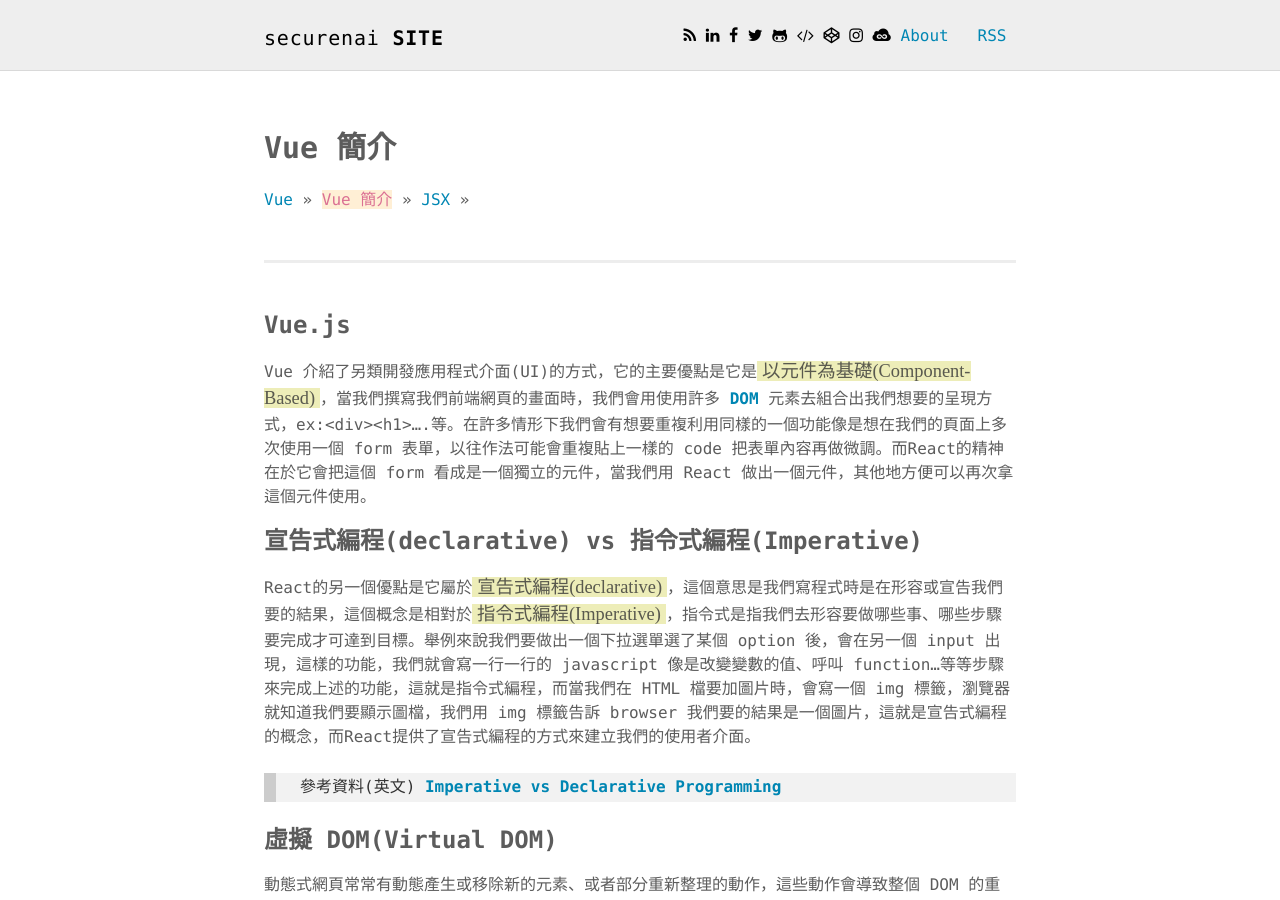
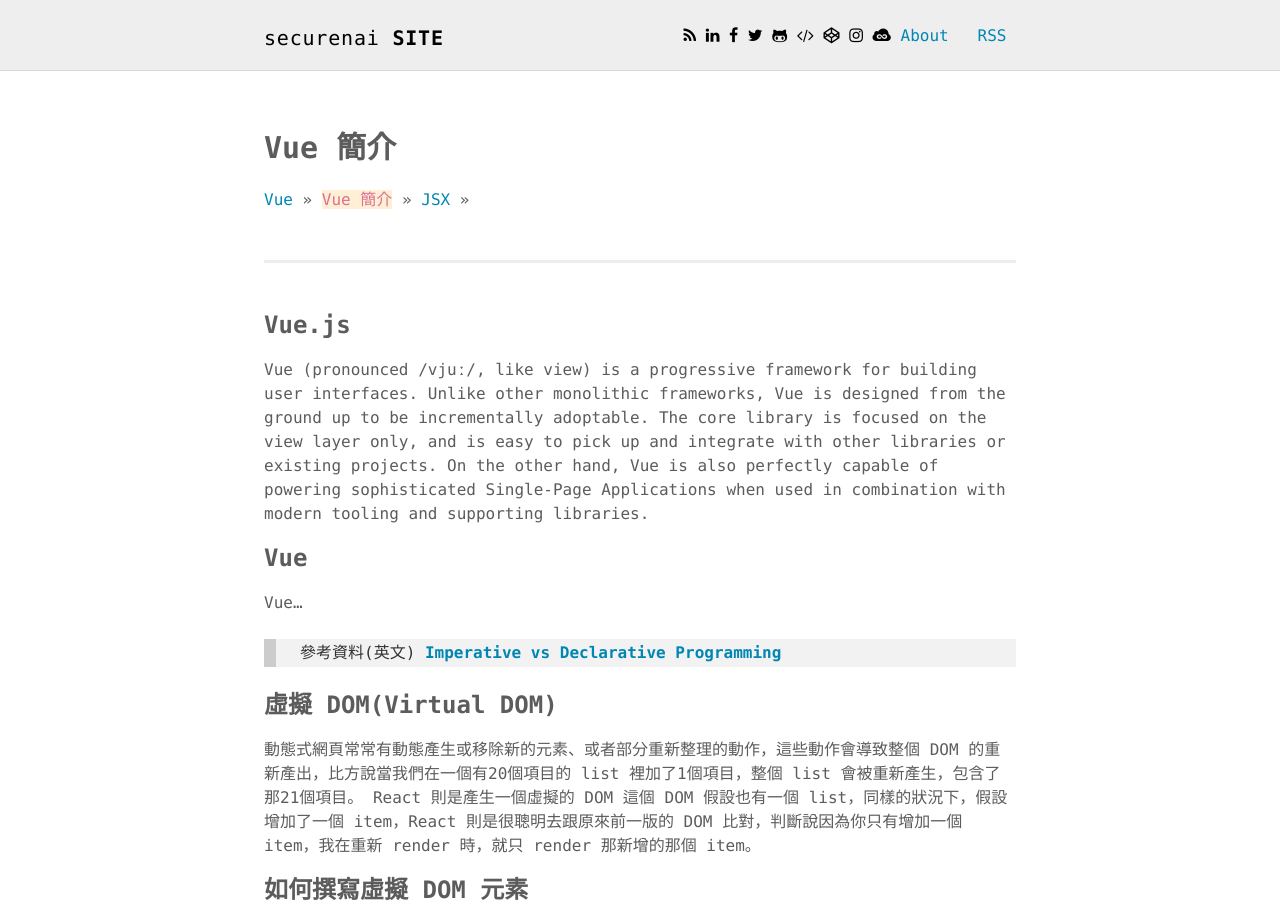
Before and after one commit to securenai/securenai.github.io, a Jekyll site: the page built from vue/vue_page1.md, in a window 1280 px wide and 900 px high. Built offline with Jekyll 4.4.1, drawn with Linux system fonts in a browser that asks for light colours; our own code applies the rules of GitHub Pages for plain Markdown files.

Commit message:
Update vue_page1.md

```diff
--- a/vue/vue_page1.md
+++ b/vue/vue_page1.md
@@ -19,10 +19,10 @@ published: true
 
 ### Vue.js
 
-Vue 介紹了另類開發應用程式介面(UI)的方式，它的主要優點是它是`以元件為基礎(Component-Based)`，當我們撰寫我們前端網頁的畫面時，我們會用使用許多 **<a href="https://developer.mozilla.org/zh-TW/docs/Web/API/Document_Object_Model" target="_blank">DOM</a>** 元素去組合出我們想要的呈現方式，ex:<div><span><h1>....等。在許多情形下我們會有想要重複利用同樣的一個功能像是想在我們的頁面上多次使用一個 form 表單，以往作法可能會重複貼上一樣的 code 把表單內容再做微調。而React的精神在於它會把這個 form 看成是一個獨立的元件，當我們用 React 做出一個元件，其他地方便可以再次拿這個元件使用。
+Vue (pronounced /vjuː/, like view) is a progressive framework for building user interfaces. Unlike other monolithic frameworks, Vue is designed from the ground up to be incrementally adoptable. The core library is focused on the view layer only, and is easy to pick up and integrate with other libraries or existing projects. On the other hand, Vue is also perfectly capable of powering sophisticated Single-Page Applications when used in combination with modern tooling and supporting libraries.
 
-### 宣告式編程(declarative) vs 指令式編程(Imperative)
-React的另一個優點是它屬於`宣告式編程(declarative)`，這個意思是我們寫程式時是在形容或宣告我們要的結果，這個概念是相對於`指令式編程(Imperative)`，指令式是指我們去形容要做哪些事、哪些步驟要完成才可達到目標。舉例來說我們要做出一個下拉選單選了某個 option 後，會在另一個 input 出現，這樣的功能，我們就會寫一行一行的 javascript 像是改變變數的值、呼叫 function...等等步驟來完成上述的功能，這就是指令式編程，而當我們在 HTML 檔要加圖片時，會寫一個 img 標籤，瀏覽器就知道我們要顯示圖檔，我們用 img 標籤告訴 browser 我們要的結果是一個圖片，這就是宣告式編程的概念，而React提供了宣告式編程的方式來建立我們的使用者介面。
+### Vue
+Vue...
 
 > 參考資料(英文) **<a href="https://tylermcginnis.com/imperative-vs-declarative-programming/" target="_blank"> Imperative vs Declarative Programming</a>**
 
```
